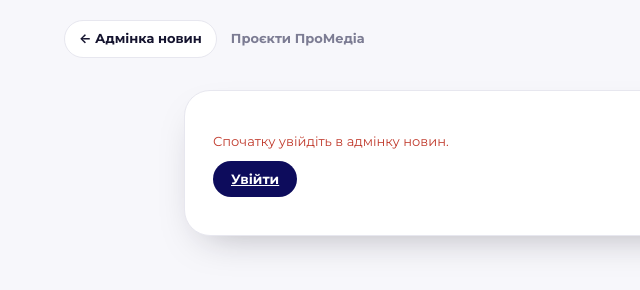
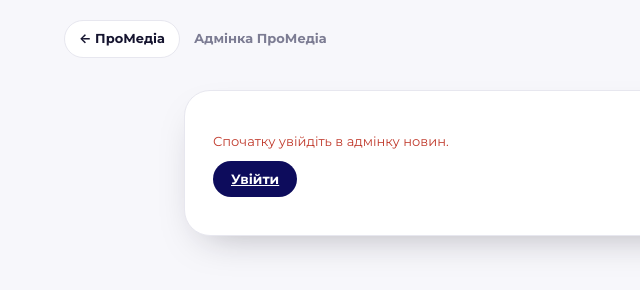
Before and after one commit to Ianitskyi/promedia-news, a website: page public/admin/projects.html in a window 1280 px wide. Shown: the full height of the page, 0-640 px from the left. Drawn offline with Linux system fonts and the light colour scheme; no server answers; a web font is replaced by a local one.

Commit message:
Align projects admin shell

```diff
--- a/public/admin/projects.html
+++ b/public/admin/projects.html
@@ -10,8 +10,9 @@
 </head>
 <body>
 <div class="utility-bar">
-  <a class="home-btn" href="/admin">← Адмінка новин</a>
-  <a class="nav-link" href="https://projects.promedia.report/" target="_blank" rel="noopener">Проєкти ПроМедіа</a>
+  <a class="home-btn" href="https://promedia.report">← ПроМедіа</a>
+  <a class="nav-link" href="/admin">Адмінка ПроМедіа</a>
+  <div class="admin-row" id="admin-user-row" style="margin-left:auto"></div>
 </div>
 <div class="admin-shell" id="projects-admin-root"><p class="empty-state">Завантаження…</p></div>
 <script src="/admin/projects.js"></script>
```
